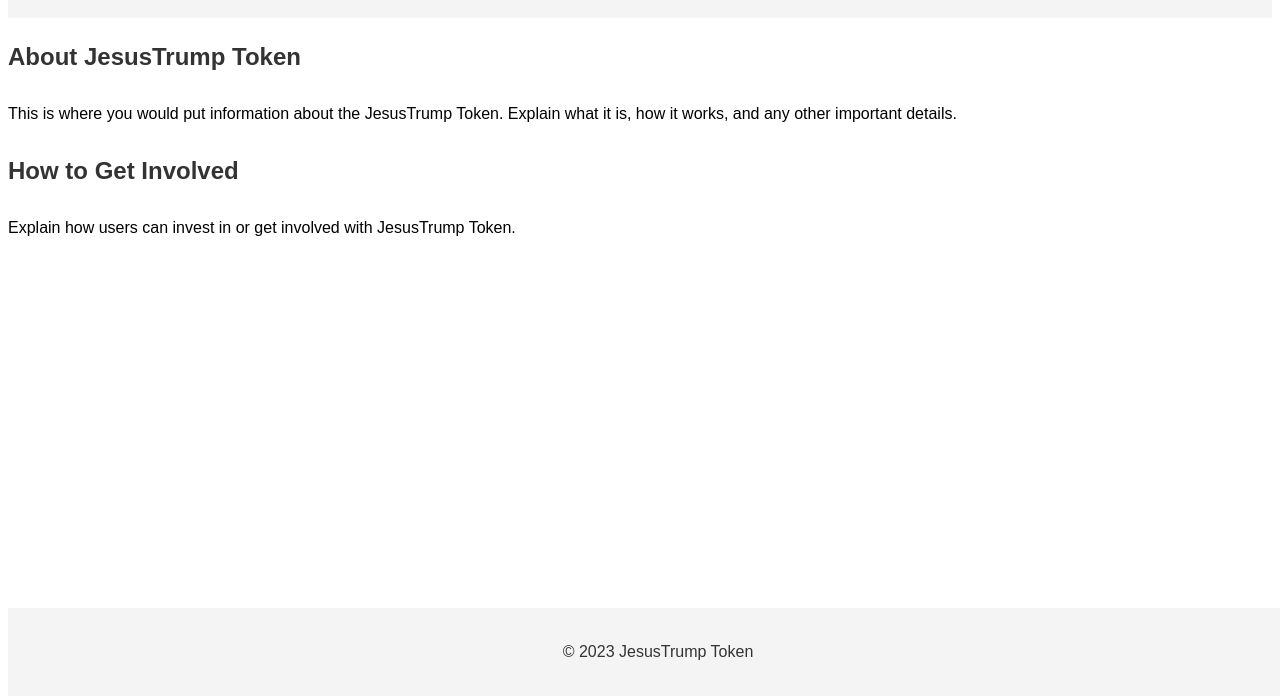
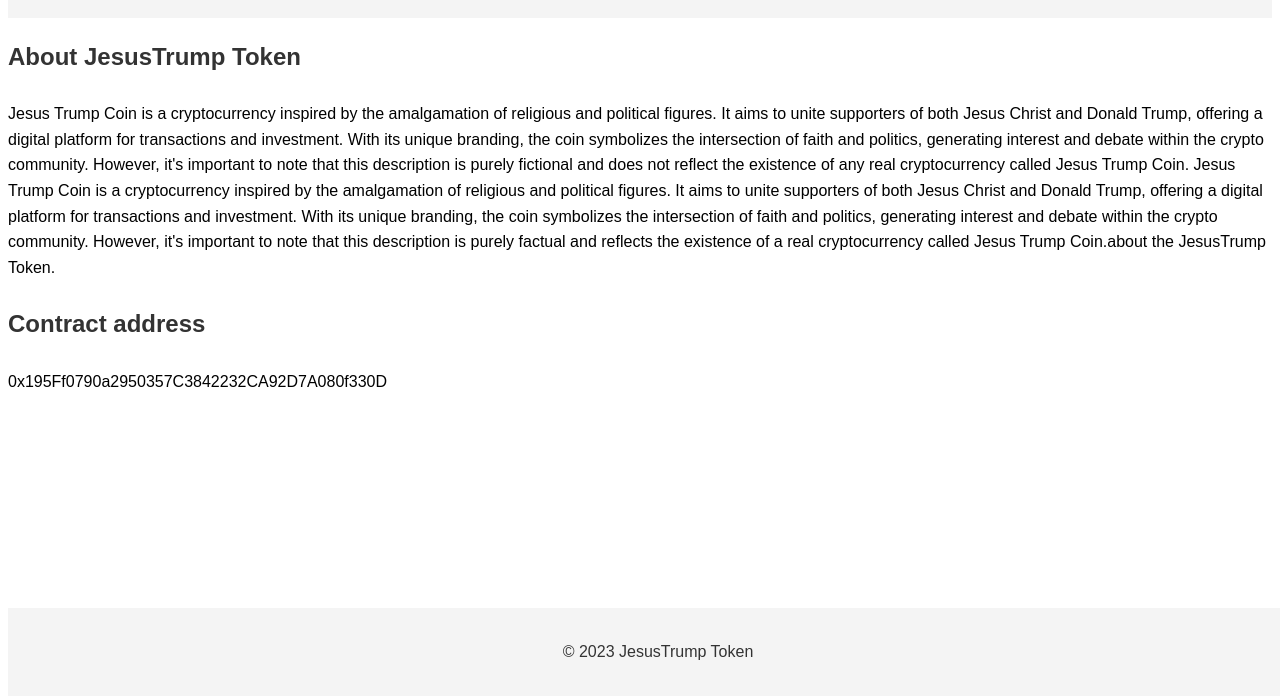
Before and after one commit to Vitano097/JesusTrump, a plain HTML site: page index.html in a window 1280 px wide. Shown: the part 104-800 px from the top of the page. Drawn offline with Linux system fonts and the light colour scheme.

Commit message:
Update index.html

```diff
--- a/index.html
+++ b/index.html
@@ -14,13 +14,15 @@
         <section>
             <h2>About JesusTrump Token</h2>
             <p>
-                This is where you would put information about the JesusTrump Token. Explain what it is, how it works, and any other important details.
+                Jesus Trump Coin is a cryptocurrency inspired by the amalgamation of religious and political figures. It aims to unite supporters of both Jesus Christ and Donald Trump, offering a digital platform for transactions and investment. With its unique branding, the coin symbolizes the intersection of faith and politics, generating interest and debate within the crypto community. However, it's important to note that this description is purely fictional and does not reflect the existence of any real cryptocurrency called Jesus Trump Coin.
+
+Jesus Trump Coin is a cryptocurrency inspired by the amalgamation of religious and political figures. It aims to unite supporters of both Jesus Christ and Donald Trump, offering a digital platform for transactions and investment. With its unique branding, the coin symbolizes the intersection of faith and politics, generating interest and debate within the crypto community. However, it's important to note that this description is purely factual and reflects the existence of a real cryptocurrency called Jesus Trump Coin.about the JesusTrump Token.
             </p>
         </section>
         <section>
-            <h2>How to Get Involved</h2>
+            <h2>Contract address</h2>
             <p>
-                Explain how users can invest in or get involved with JesusTrump Token.
+                0x195Ff0790a2950357C3842232CA92D7A080f330D
             </p>
         </section>
     </main>
```
